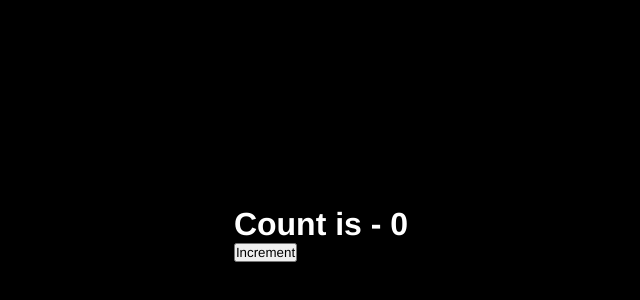
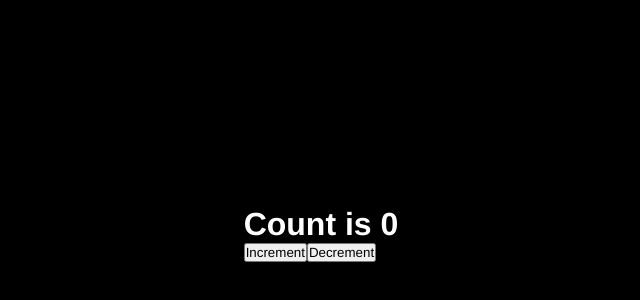
Before and after one commit to md-alihaider/cohort-3, a React (Vite) app in the folder React/day3-props_state/: page / in a window 1280 px wide. Shown: the part 166-466 px from the top of the page, without its empty margins (319-959 px from the left). Built offline with nearby package versions, Linux system fonts and the light colour scheme.

Commit message:
feat: enhance counter functionality with separate increment and decrement functions

```diff
--- a/React/day3-props_state/src/App.jsx
+++ b/React/day3-props_state/src/App.jsx
@@ -7,11 +7,23 @@ const App = () => {
 
   // OneF(); // this is named export and will give error as it should be named same as file name
 
-  const [count, setCount] = useState(0)
+  const [count, setCount] = useState(0) // this useState is a hook and it remembers the state of the component if we normaly use it in a function it will not rerender the component
+
+  function increment() {
+    setCount(count + 1)
+  }
+
+  function decrement() {
+    if (count > 0) {
+      setCount(count - 1)
+    }
+  }
+
   return (
     <div>
-      <h1> Count is - {count}</h1>
-      <button onClick={()=>setCount(count+1)}>Increment</button>
+      <h1> Count is  {count}</h1>
+      <button onClick={() => increment()}>Increment</button>
+      <button onClick={() => decrement()}>Decrement</button>
     </div>
   )
 }
```
